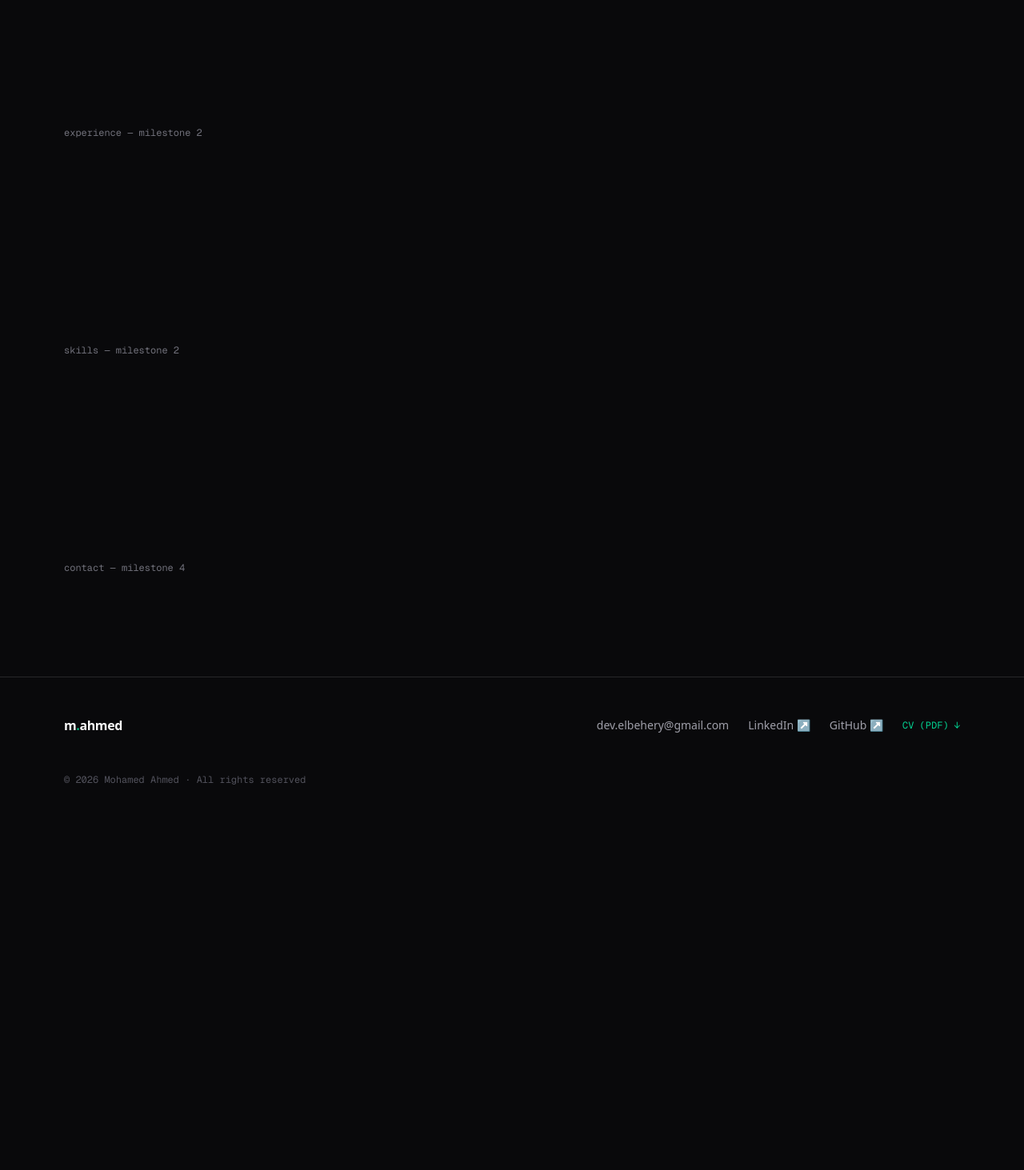
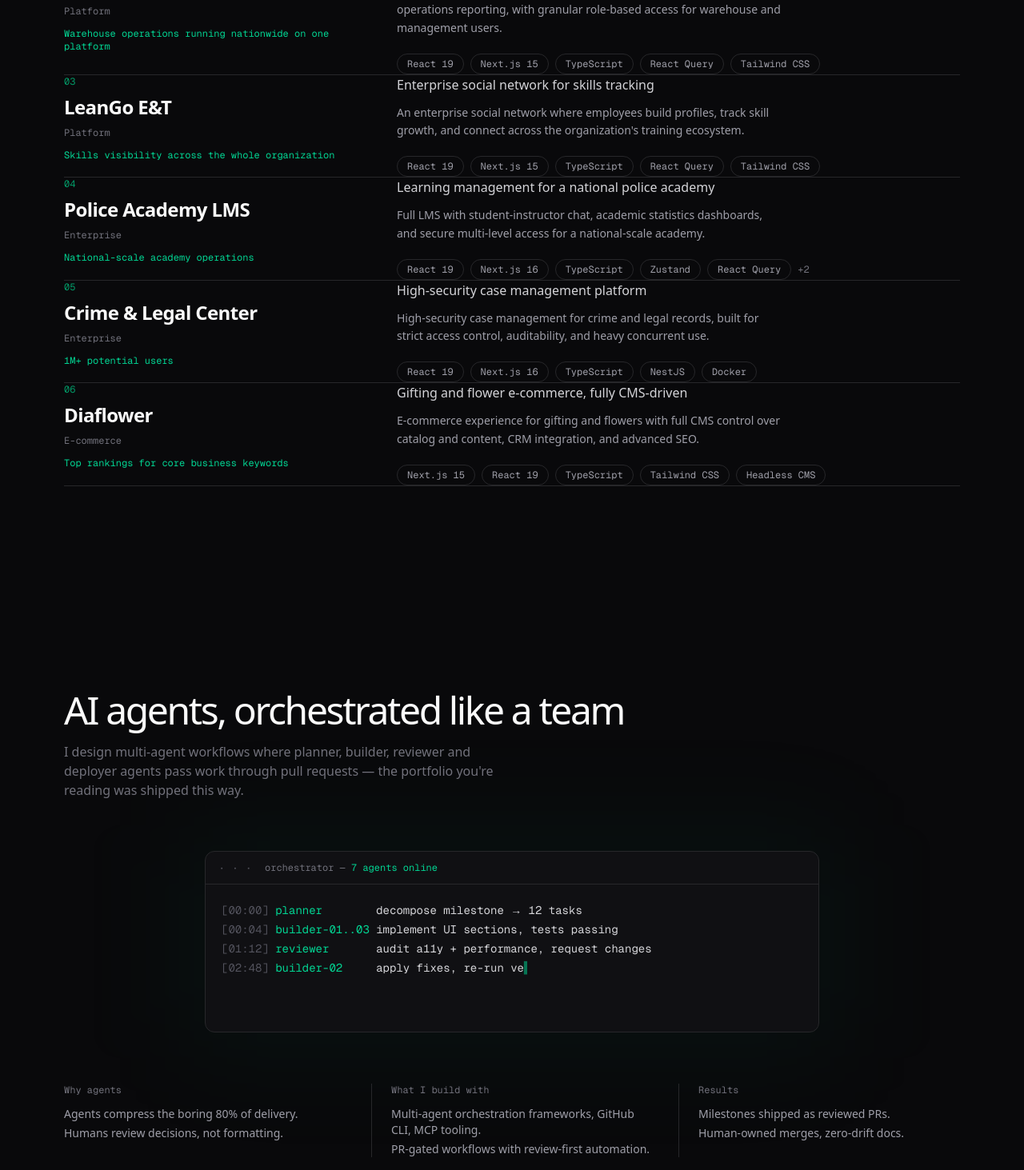
Before and after one commit to Mohamed-El-Sharqawy/portfolio, a Next.js app: page / in a window 1280 px wide. Shown: the part 1127-2590 px from the top of the page at 80% size. Before the commit the page ends 2150 px from the top, so only its background shows below. Built offline with nearby package versions, Linux system fonts and the light colour scheme.

Commit message:
Selected work case studies + agentic pipeline section

```diff
--- a/src/components/sections/agentic/Agentic.tsx
+++ b/src/components/sections/agentic/Agentic.tsx
@@ -1,9 +1,72 @@
 import Section from "@/components/ui/Section";
+import AgenticPipeline from "./AgenticPipeline.client";
+
+type MiniColumn = {
+  label: string;
+  lines: string[];
+};
+
+const miniColumns: MiniColumn[] = [
+  {
+    label: "Why agents",
+    lines: [
+      "Agents compress the boring 80% of delivery.",
+      "Humans review decisions, not formatting.",
+    ],
+  },
+  {
+    label: "What I build with",
+    lines: [
+      "Multi-agent orchestration frameworks, GitHub CLI, MCP tooling.",
+      "PR-gated workflows with review-first automation.",
+    ],
+  },
+  {
+    label: "Results",
+    lines: [
+      "Milestones shipped as reviewed PRs.",
+      "Human-owned merges, zero-drift docs.",
+    ],
+  },
+];
 
 export default function Agentic() {
   return (
     <Section id="agentic">
-      <p className="font-mono text-xs text-zinc-500">agentic — milestone 3</p>
+      <h2 className="max-w-3xl text-4xl tracking-tighter md:text-5xl">
+        AI agents, orchestrated like a team
+      </h2>
+      <p className="mt-4 max-w-[60ch] text-zinc-500">
+        I design multi-agent workflows where planner, builder, reviewer and
+        deployer agents pass work through pull requests — the portfolio
+        you&apos;re reading was shipped this way.
+      </p>
+      <div className="relative mx-auto mt-16 max-w-3xl">
+        <div
+          aria-hidden
+          className="absolute -inset-8 -z-10 rounded-[32px] bg-emerald-500/5 blur-3xl"
+        />
+        <AgenticPipeline />
+      </div>
+      <div className="mt-16 grid grid-cols-1 gap-10 md:grid-cols-3 md:gap-8">
+        {miniColumns.map((column, index) => (
+          <div
+            key={column.label}
+            className={
+              index > 0 ? "md:border-l md:border-zinc-800 md:pl-6" : undefined
+            }
+          >
+            <p className="font-mono text-xs text-zinc-500">{column.label}</p>
+            <div className="mt-3 space-y-1">
+              {column.lines.map((line) => (
+                <p key={line} className="text-sm text-zinc-400">
+                  {line}
+                </p>
+              ))}
+            </div>
+          </div>
+        ))}
+      </div>
     </Section>
   );
 }
--- /dev/null
+++ b/src/components/sections/agentic/AgenticPipeline.client.tsx
@@ -0,0 +1,145 @@
+"use client";
+
+import { useEffect, useState } from "react";
+
+type Step = {
+  time: string;
+  agent: string;
+  message: string;
+};
+
+const steps: Step[] = [
+  { time: "00:00", agent: "planner", message: "decompose milestone → 12 tasks" },
+  {
+    time: "00:04",
+    agent: "builder-01..03",
+    message: "implement UI sections, tests passing",
+  },
+  {
+    time: "01:12",
+    agent: "reviewer",
+    message: "audit a11y + performance, request changes",
+  },
+  {
+    time: "02:48",
+    agent: "builder-02",
+    message: "apply fixes, re-run verification",
+  },
+  {
+    time: "03:41",
+    agent: "shipper",
+    message: "PR merged → main, deploy to edge",
+  },
+  { time: "04:12", agent: "OK", message: "shipped in 4m 12s" },
+];
+
+const AGENT_COLUMN_WIDTH = 15;
+const CHAR_MS = 26;
+const LINE_START_MS = 260;
+const LINE_PAUSE_MS = 460;
+const RESTART_MS = 3000;
+
+type Line = {
+  time: string;
+  agent: string;
+  text: string;
+};
+
+const staticLines: Line[] = steps.map((step) => ({
+  time: step.time,
+  agent: step.agent,
+  text: step.message,
+}));
+
+export default function AgenticPipeline() {
+  const [lines, setLines] = useState<Line[]>(staticLines);
+  const [live, setLive] = useState(false);
+
+  useEffect(() => {
+    if (window.matchMedia("(prefers-reduced-motion: reduce)").matches) return;
+    let cancelled = false;
+    let timer: number | undefined;
+    const later = (fn: () => void, ms: number) => {
+      timer = window.setTimeout(() => {
+        if (!cancelled) fn();
+      }, ms);
+    };
+    const run = () => {
+      setLive(true);
+      setLines([]);
+      let stepIndex = 0;
+      const startLine = () => {
+        const step = steps[stepIndex];
+        let charIndex = 0;
+        setLines((prev) => [
+          ...prev,
+          { time: step.time, agent: step.agent, text: "" },
+        ]);
+        const tick = () => {
+          charIndex += 1;
+          const text = step.message.slice(0, charIndex);
+          setLines((prev) =>
+            prev.map((line, i) =>
+              i === prev.length - 1 ? { ...line, text } : line,
+            ),
+          );
+          if (charIndex < step.message.length) {
+            later(tick, CHAR_MS);
+          } else if (stepIndex < steps.length - 1) {
+            stepIndex += 1;
+            later(startLine, LINE_PAUSE_MS);
+          } else {
+            later(run, RESTART_MS);
+          }
+        };
+        later(tick, LINE_START_MS);
+      };
+      later(startLine, LINE_START_MS);
+    };
+    later(run, LINE_START_MS);
+    return () => {
+      cancelled = true;
+      if (timer !== undefined) window.clearTimeout(timer);
+    };
+  }, []);
+
+  return (
+    <div className="overflow-hidden rounded-xl border border-zinc-800 bg-[#101013]">
+      <div className="flex items-center gap-4 border-b border-zinc-800 px-4 py-3">
+        <span aria-hidden className="font-mono text-sm leading-none text-zinc-600">
+          · · ·
+        </span>
+        <p className="font-mono text-xs">
+          <span className="text-zinc-500">orchestrator — </span>
+          <span className="text-emerald-400">7 agents online</span>
+        </p>
+      </div>
+      <div aria-hidden className="px-5 py-5 font-mono text-sm leading-6">
+        <div className="min-h-[144px] whitespace-pre-wrap">
+          {lines.map((line, index) => (
+            <p key={index}>
+              <span className="text-zinc-600">[{line.time}] </span>
+              <span className="text-emerald-400">
+                {line.agent.padEnd(AGENT_COLUMN_WIDTH)}
+              </span>
+              <span className="text-zinc-300">{line.text}</span>
+              {live && index === lines.length - 1 ? (
+                <span className="animate-pulse text-emerald-400">▍</span>
+              ) : null}
+            </p>
+          ))}
+        </div>
+      </div>
+      <div className="sr-only">
+        <p>
+          Multi-agent pipeline trace: planner decomposes the milestone into
+          twelve tasks. Builder agents implement UI sections with tests
+          passing. Reviewer audits accessibility and performance and requests
+          changes. Builder-02 applies fixes and re-runs verification. Shipper
+          merges the pull request to main and deploys to the edge. Shipped in
+          four minutes twelve seconds.
+        </p>
+      </div>
+    </div>
+  );
+}
--- a/src/components/sections/work/Work.tsx
+++ b/src/components/sections/work/Work.tsx
@@ -1,9 +1,74 @@
 import Section from "@/components/ui/Section";
+import Chip from "@/components/ui/Chip";
+import { projects } from "@/content/projects";
+
+const MAX_CHIPS = 5;
 
 export default function Work() {
   return (
     <Section id="work">
-      <p className="font-mono text-xs text-zinc-500">work — milestone 3</p>
+      <h2 className="text-4xl tracking-tighter md:text-5xl">Selected work</h2>
+      <p className="mt-4 max-w-[60ch] text-zinc-500">
+        National-scale systems shipped for teams across Egypt, Dubai, Turkey and
+        Iraq.
+      </p>
+      <div className="mt-16">
+        {projects.map((project, index) => {
+          const visibleStack = project.stack.slice(0, MAX_CHIPS);
+          const overflowCount = project.stack.length - visibleStack.length;
+          const isLast = index === projects.length - 1;
+          return (
+            <a
+              key={project.id}
+              href="#contact"
+              className={`group relative block border-t border-zinc-800 py-10${
+                isLast ? " border-b" : ""
+              }`}
+            >
+              <span
+                aria-hidden
+                className="absolute right-0 top-10 hidden font-mono text-lg text-emerald-400 opacity-0 transition-opacity duration-300 group-hover:opacity-100 md:block"
+              >
+                →
+              </span>
+              <div className="grid grid-cols-1 lg:grid-cols-[4fr_8fr] lg:gap-16">
+                <div>
+                  <p className="font-mono text-xs text-emerald-600">
+                    {String(index + 1).padStart(2, "0")}
+                  </p>
+                  <h3 className="mt-2 text-2xl font-semibold tracking-tight transition-colors group-hover:text-emerald-400">
+                    {project.name}
+                  </h3>
+                  <p className="mt-2 font-mono text-xs text-zinc-500">
+                    {project.category}
+                  </p>
+                  {project.impact ? (
+                    <p className="mt-3 font-mono text-xs text-emerald-400">
+                      {project.impact}
+                    </p>
+                  ) : null}
+                </div>
+                <div className="mt-6 lg:mt-0">
+                  <p className="text-zinc-300">{project.tagline}</p>
+                  <p className="mt-3 max-w-[60ch] text-sm leading-relaxed text-zinc-400">
+                    {project.description}
+                  </p>
+                  <div className="mt-5 flex flex-wrap items-center gap-2">
+                    {visibleStack.map((item) => (
+                      <Chip key={item} label={item} />
+                    ))}
+                    {overflowCount > 0 ? (
+                      <span className="font-mono text-xs text-zinc-500">
+                        +{overflowCount}
+                      </span>
+                    ) : null}
+                  </div>
+                </div>
+              </div>
+            </a>
+          );
+        })}
+      </div>
     </Section>
   );
 }
```
